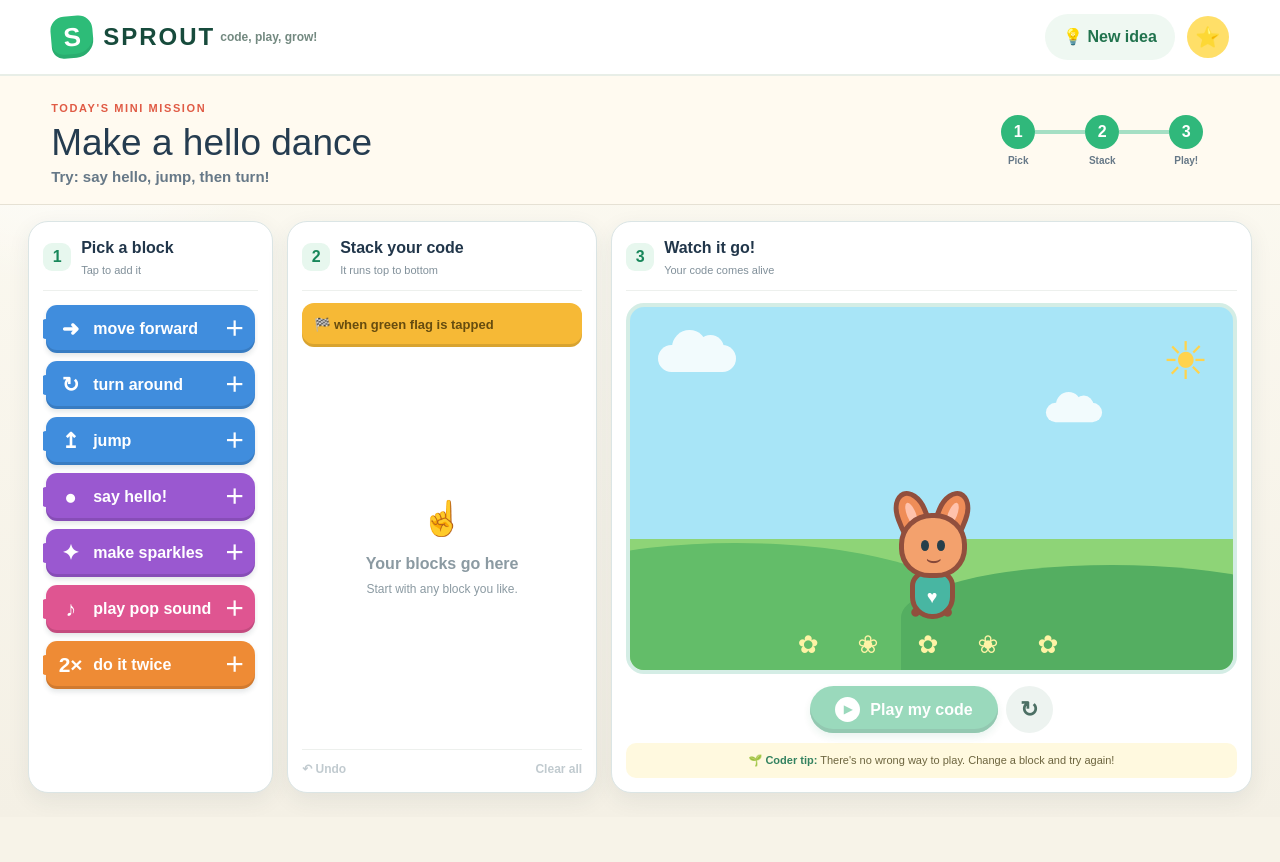
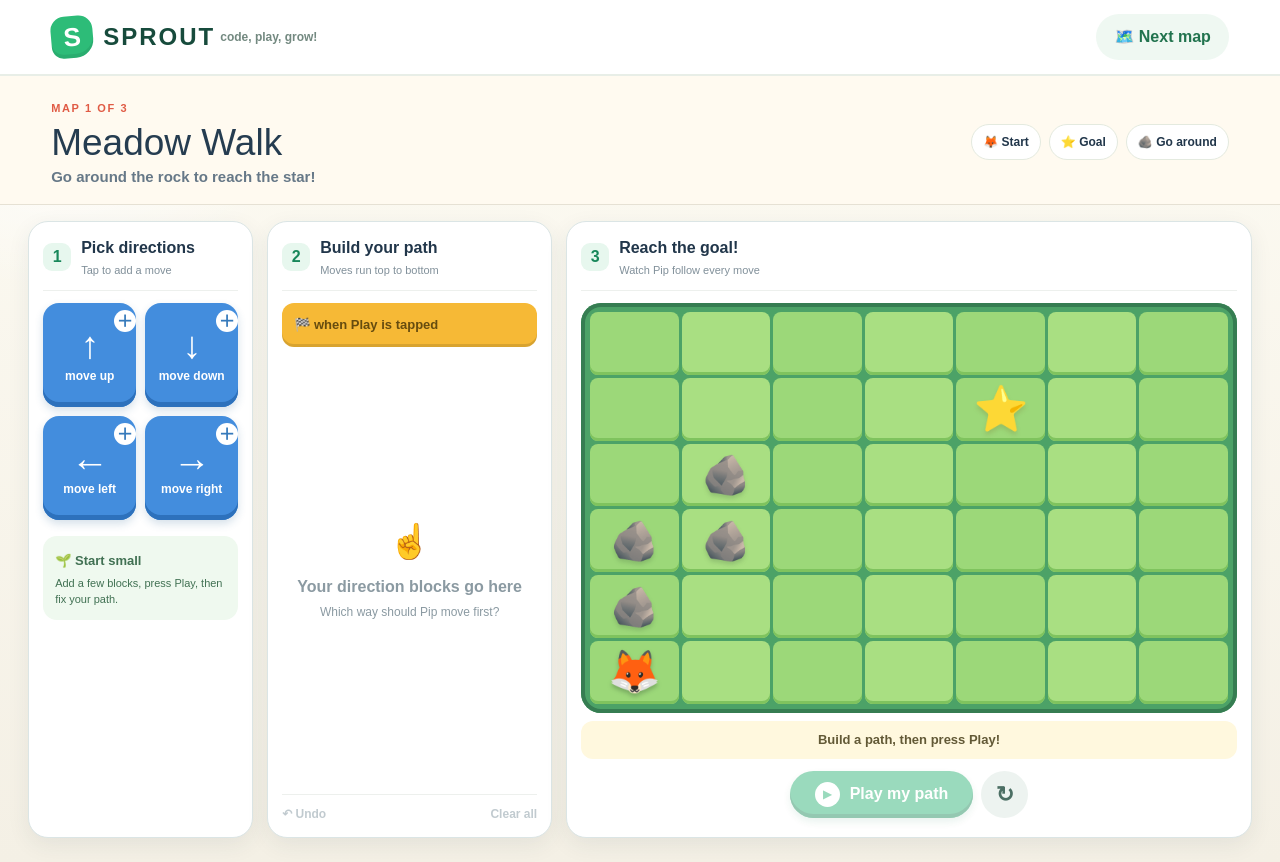
Before and after one commit to troyshank/troyshank.github.io, a Next.js app: page / in a window 1280 px wide. Before the commit the page ends 817 px from the top, so only its background shows below. Built offline with nearby package versions, Linux system fonts and the light colour scheme.

Commit message:
Turn Sprout into a map coding game

```diff
--- a/app/page.tsx
+++ b/app/page.tsx
@@ -1,131 +1,120 @@
 "use client";
 
-import { useEffect, useRef, useState } from "react";
+import { useRef, useState } from "react";
 
-type BlockKind = "move" | "turn" | "jump" | "say" | "sparkle" | "sound" | "repeat";
-type Block = { id: number; kind: BlockKind; label: string; icon: string; color: string };
+type Move = "up" | "down" | "left" | "right";
+type CodeBlock = { id: number; move: Move; icon: string; label: string };
+type Level = { name: string; hint: string; start: number; goal: number; rocks: number[] };
 
-const blockMenu: Omit<Block, "id">[] = [
-  { kind: "move", label: "move forward", icon: "➜", color: "blue" },
-  { kind: "turn", label: "turn around", icon: "↻", color: "blue" },
-  { kind: "jump", label: "jump", icon: "↥", color: "blue" },
-  { kind: "say", label: "say hello!", icon: "●", color: "purple" },
-  { kind: "sparkle", label: "make sparkles", icon: "✦", color: "purple" },
-  { kind: "sound", label: "play pop sound", icon: "♪", color: "pink" },
-  { kind: "repeat", label: "do it twice", icon: "2×", color: "orange" },
+const moves: Omit<CodeBlock, "id">[] = [
+  { move: "up", icon: "↑", label: "move up" },
+  { move: "down", icon: "↓", label: "move down" },
+  { move: "left", icon: "←", label: "move left" },
+  { move: "right", icon: "→", label: "move right" },
 ];
 
-const starterIdeas = [
-  { title: "Make a hello dance", prompt: "Try: say hello, jump, then turn!", blocks: ["say", "jump", "turn"] as BlockKind[] },
-  { title: "Make some magic", prompt: "Try: move, sparkle, then play a sound!", blocks: ["move", "sparkle", "sound"] as BlockKind[] },
-  { title: "Invent your own", prompt: "There is no wrong answer. What will Pip do?", blocks: [] as BlockKind[] },
+const levels: Level[] = [
+  { name: "Meadow Walk", hint: "Go around the rock to reach the star!", start: 35, goal: 11, rocks: [28, 21, 22, 15] },
+  { name: "Wiggly Woods", hint: "Find a safe path between the trees.", start: 36, goal: 5, rocks: [29, 30, 23, 16, 17, 10] },
+  { name: "Castle Trail", hint: "Climb to the castle without bumping a rock.", start: 39, goal: 1, rocks: [32, 25, 24, 17, 10, 9] },
 ];
 
 export default function Home() {
-  const [blocks, setBlocks] = useState<Block[]>([]);
+  const [levelIndex, setLevelIndex] = useState(0);
+  const [blocks, setBlocks] = useState<CodeBlock[]>([]);
+  const [position, setPosition] = useState(levels[0].start);
   const [active, setActive] = useState<number | null>(null);
   const [running, setRunning] = useState(false);
-  const [x, setX] = useState(0);
-  const [jumping, setJumping] = useState(false);
-  const [turn, setTurn] = useState(0);
-  const [bubble, setBubble] = useState("");
-  const [sparkles, setSparkles] = useState(false);
-  const [idea, setIdea] = useState(0);
-  const [celebrate, setCelebrate] = useState(false);
+  const [message, setMessage] = useState("Build a path, then press Play!");
+  const [won, setWon] = useState(false);
   const nextId = useRef(1);
-  const stopRun = useRef(false);
+  const level = levels[levelIndex];
 
-  const addBlock = (template: Omit<Block, "id">) => {
-    if (running || blocks.length >= 12) return;
-    setBlocks((old) => [...old, { ...template, id: nextId.current++ }]);
+  const add = (move: Omit<CodeBlock, "id">) => {
+    if (running || blocks.length >= 18) return;
+    setBlocks((old) => [...old, { ...move, id: nextId.current++ }]);
+    setMessage("Great! Keep going or press Play.");
   };
 
-  const resetStage = () => { setX(0); setTurn(0); setJumping(false); setBubble(""); setSparkles(false); };
-  const clear = () => { stopRun.current = true; setRunning(false); setActive(null); setBlocks([]); resetStage(); };
-  const pause = (ms: number) => new Promise((resolve) => setTimeout(resolve, ms));
-
-  const playBlock = async (block: Block) => {
-    if (block.kind === "move") setX((old) => old >= 104 ? -104 : old + 52);
-    if (block.kind === "turn") setTurn((old) => old + 360);
-    if (block.kind === "jump") { setJumping(true); await pause(330); setJumping(false); }
-    if (block.kind === "say") { setBubble("Hello, coder! 👋"); }
-    if (block.kind === "sparkle") { setSparkles(true); await pause(430); setSparkles(false); }
-    if (block.kind === "sound") { setBubble("Pop! ♪"); playPop(); }
-    await pause(520);
+  const reset = (clearCode = false) => {
+    setPosition(level.start); setActive(null); setRunning(false); setWon(false);
+    if (clearCode) setBlocks([]);
+    setMessage(clearCode ? "Build a new path!" : "Ready to try again!");
   };
 
-  const run = async () => {
-    if (!blocks.length || running) return;
-    stopRun.current = false; setRunning(true); setCelebrate(false); resetStage();
-    for (let i = 0; i < blocks.length; i++) {
-      if (stopRun.current) return;
-      setActive(blocks[i].id);
-      if (blocks[i].kind === "repeat" && i > 0) await playBlock(blocks[i - 1]);
-      else await playBlock(blocks[i]);
-    }
-    setActive(null); setRunning(false); setCelebrate(true);
-    window.setTimeout(() => setCelebrate(false), 1800);
+  const nextLevel = () => {
+    const next = (levelIndex + 1) % levels.length;
+    setLevelIndex(next); setPosition(levels[next].start); setBlocks([]); setActive(null); setRunning(false); setWon(false);
+    setMessage("New map! Can you reach the goal?");
   };
 
-  const playPop = () => {
-    try {
-      const AudioCtx = window.AudioContext || (window as typeof window & { webkitAudioContext: typeof AudioContext }).webkitAudioContext;
-      const ctx = new AudioCtx(); const oscillator = ctx.createOscillator(); const gain = ctx.createGain();
-      oscillator.frequency.setValueAtTime(520, ctx.currentTime); oscillator.frequency.exponentialRampToValueAtTime(820, ctx.currentTime + .12);
-      gain.gain.setValueAtTime(.12, ctx.currentTime); gain.gain.exponentialRampToValueAtTime(.001, ctx.currentTime + .16);
-      oscillator.connect(gain); gain.connect(ctx.destination); oscillator.start(); oscillator.stop(ctx.currentTime + .17);
-    } catch { /* sound is a bonus */ }
+  const destination = (from: number, move: Move) => {
+    const row = Math.floor(from / 7), col = from % 7;
+    if (move === "up" && row > 0) return from - 7;
+    if (move === "down" && row < 5) return from + 7;
+    if (move === "left" && col > 0) return from - 1;
+    if (move === "right" && col < 6) return from + 1;
+    return from;
   };
 
-  const loadIdea = () => {
-    const next = (idea + 1) % starterIdeas.length; setIdea(next); clear();
-    const chosen = starterIdeas[next].blocks.map((kind) => ({ ...blockMenu.find((b) => b.kind === kind)!, id: nextId.current++ }));
-    setBlocks(chosen);
+  const play = async () => {
+    if (!blocks.length || running) return;
+    setRunning(true); setWon(false); setPosition(level.start); setMessage("Pip is following your code…");
+    let current = level.start;
+    await new Promise((r) => setTimeout(r, 350));
+    for (const block of blocks) {
+      setActive(block.id);
+      const next = destination(current, block.move);
+      if (next === current) { setMessage("Oops—Pip reached the edge! Fix a block and try again."); setRunning(false); setActive(null); return; }
+      if (level.rocks.includes(next)) { setMessage("Bonk! There’s a rock there. Try another direction."); setRunning(false); setActive(null); return; }
+      current = next; setPosition(current);
+      await new Promise((r) => setTimeout(r, 520));
+      if (current === level.goal) { setWon(true); setMessage("You reached the goal! Amazing coding! ⭐"); setRunning(false); setActive(null); return; }
+    }
+    setMessage("Almost! Add more blocks to reach the star."); setRunning(false); setActive(null);
   };
-
-  useEffect(() => () => { stopRun.current = true; }, []);
 
   return (
     <main>
       <header>
-        <a className="brand" href="#" aria-label="Sprout home"><span className="brand-mark">S</span><strong>SPROUT</strong><em>code, play, grow!</em></a>
-        <div className="header-actions"><button className="pill ghost" onClick={loadIdea}>💡 New idea</button><button className="avatar" aria-label="Your profile">⭐</button></div>
+        <a className="brand" href="#"><span className="brand-mark">S</span><strong>SPROUT</strong><em>code, play, grow!</em></a>
+        <button className="pill ghost" onClick={nextLevel}>🗺️ Next map</button>
       </header>
 
-      <section className="intro">
-        <div><span className="eyebrow">TODAY&apos;S MINI MISSION</span><h1>{starterIdeas[idea].title}</h1><p>{starterIdeas[idea].prompt}</p></div>
-        <div className="progress"><b>1</b><span></span><b>2</b><span></span><b>3</b><small>Pick</small><small>Stack</small><small>Play!</small></div>
+      <section className="intro map-intro">
+        <div><span className="eyebrow">MAP {levelIndex + 1} OF {levels.length}</span><h1>{level.name}</h1><p>{level.hint}</p></div>
+        <div className="legend"><span>🦊 Start</span><span>⭐ Goal</span><span>🪨 Go around</span></div>
       </section>
 
-      <section className="studio">
+      <section className="studio map-studio">
         <aside className="palette panel">
-          <div className="panel-title"><span>1</span><div><b>Pick a block</b><small>Tap to add it</small></div></div>
-          <div className="block-list">{blockMenu.map((block) => <button key={block.kind} className={`code-block ${block.color}`} onClick={() => addBlock(block)} disabled={running}><i>{block.icon}</i>{block.label}<strong>＋</strong></button>)}</div>
+          <div className="panel-title"><span>1</span><div><b>Pick directions</b><small>Tap to add a move</small></div></div>
+          <div className="direction-grid">{moves.map((move) => <button key={move.move} className="direction-button" onClick={() => add(move)} disabled={running}><i>{move.icon}</i><b>{move.label}</b><span>＋</span></button>)}</div>
+          <div className="helper"><b>🌱 Start small</b><p>Add a few blocks, press Play, then fix your path.</p></div>
         </aside>
 
         <section className="script panel">
-          <div className="panel-title"><span>2</span><div><b>Stack your code</b><small>It runs top to bottom</small></div></div>
-          <div className="flag-block">🏁 <b>when green flag is tapped</b></div>
+          <div className="panel-title"><span>2</span><div><b>Build your path</b><small>Moves run top to bottom</small></div></div>
+          <div className="flag-block">🏁 <b>when Play is tapped</b></div>
           <div className="script-list">
-            {!blocks.length && <div className="empty"><span>☝️</span><b>Your blocks go here</b><p>Start with any block you like.</p></div>}
-            {blocks.map((block, index) => <div className={`code-block script-block ${block.color} ${active === block.id ? "active" : ""}`} key={block.id}><i>{block.icon}</i><span>{block.label}</span><button disabled={running} aria-label={`Remove ${block.label}`} onClick={() => setBlocks((old) => old.filter((b) => b.id !== block.id))}>×</button>{index < blocks.length - 1 && <u>⌄</u>}</div>)}
+            {!blocks.length && <div className="empty"><span>☝️</span><b>Your direction blocks go here</b><p>Which way should Pip move first?</p></div>}
+            {blocks.map((block, i) => <div className={`path-block ${active === block.id ? "active" : ""}`} key={block.id}><span>{i + 1}</span><i>{block.icon}</i><b>{block.label}</b><button disabled={running} onClick={() => setBlocks((old) => old.filter((b) => b.id !== block.id))} aria-label={`Remove ${block.label}`}>×</button></div>)}
           </div>
-          <div className="script-actions"><button disabled={!blocks.length || running} onClick={() => setBlocks((old) => old.slice(0, -1))}>↶ Undo</button><button disabled={!blocks.length || running} onClick={clear}>Clear all</button></div>
+          <div className="script-actions"><button disabled={!blocks.length || running} onClick={() => setBlocks((old) => old.slice(0, -1))}>↶ Undo</button><button disabled={!blocks.length || running} onClick={() => reset(true)}>Clear all</button></div>
         </section>
 
-        <section className="stage-wrap panel">
-          <div className="panel-title"><span>3</span><div><b>Watch it go!</b><small>Your code comes alive</small></div></div>
-          <div className="stage">
-            <div className="cloud one"></div><div className="cloud two"></div><div className="sun">☀</div>
-            <div className="hill hill-one"></div><div className="hill hill-two"></div>
-            <div className="flowers">✿　❀　✿　❀　✿</div>
-            {bubble && <div className="bubble">{bubble}</div>}
-            {sparkles && <div className="sparkles">✦　✨　✦</div>}
-            <div className={`pip ${jumping ? "jumping" : ""}`} style={{ transform: `translateX(${x}px) rotate(${turn}deg)` }}><div className="ear left"></div><div className="ear right"></div><div className="face"><span className="eye e1"></span><span className="eye e2"></span><span className="smile">⌣</span></div><div className="body">♥</div><div className="feet">●　●</div></div>
-            {celebrate && <div className="celebrate">You made it! ⭐</div>}
+        <section className="stage-wrap panel map-panel">
+          <div className="panel-title"><span>3</span><div><b>Reach the goal!</b><small>Watch Pip follow every move</small></div></div>
+          <div className="map-board">
+            {Array.from({ length: 42 }, (_, cell) => <div className={`map-cell ${(Math.floor(cell / 7) + cell) % 2 ? "grass-two" : ""}`} key={cell}>
+              {cell === level.goal && <div className="goal" aria-label="Goal">{levelIndex === 2 ? "🏰" : "⭐"}</div>}
+              {level.rocks.includes(cell) && <div className="rock" aria-label="Obstacle">{levelIndex === 1 ? "🌲" : "🪨"}</div>}
+              {cell === position && <div className={`map-pip ${running ? "walking" : ""}`} aria-label="Pip">🦊</div>}
+            </div>)}
+            {won && <div className="win-card"><span>🎉</span><b>Goal reached!</b><button onClick={nextLevel}>Next map →</button></div>}
           </div>
-          <div className="play-row"><button className="play" onClick={run} disabled={!blocks.length || running}><span>▶</span>{running ? "Playing…" : "Play my code"}</button><button className="reset" onClick={resetStage} disabled={running} aria-label="Reset character">↻</button></div>
-          <p className="tip">🌱 <b>Coder tip:</b> There&apos;s no wrong way to play. Change a block and try again!</p>
+          <div className={`map-message ${won ? "success" : ""}`}>{message}</div>
+          <div className="play-row"><button className="play" onClick={play} disabled={!blocks.length || running}><span>▶</span>{running ? "Moving…" : "Play my path"}</button><button className="reset" onClick={() => reset(false)} disabled={running} aria-label="Reset Pip">↻</button></div>
         </section>
       </section>
     </main>
```
Also changed, not shown: app/globals.css.
